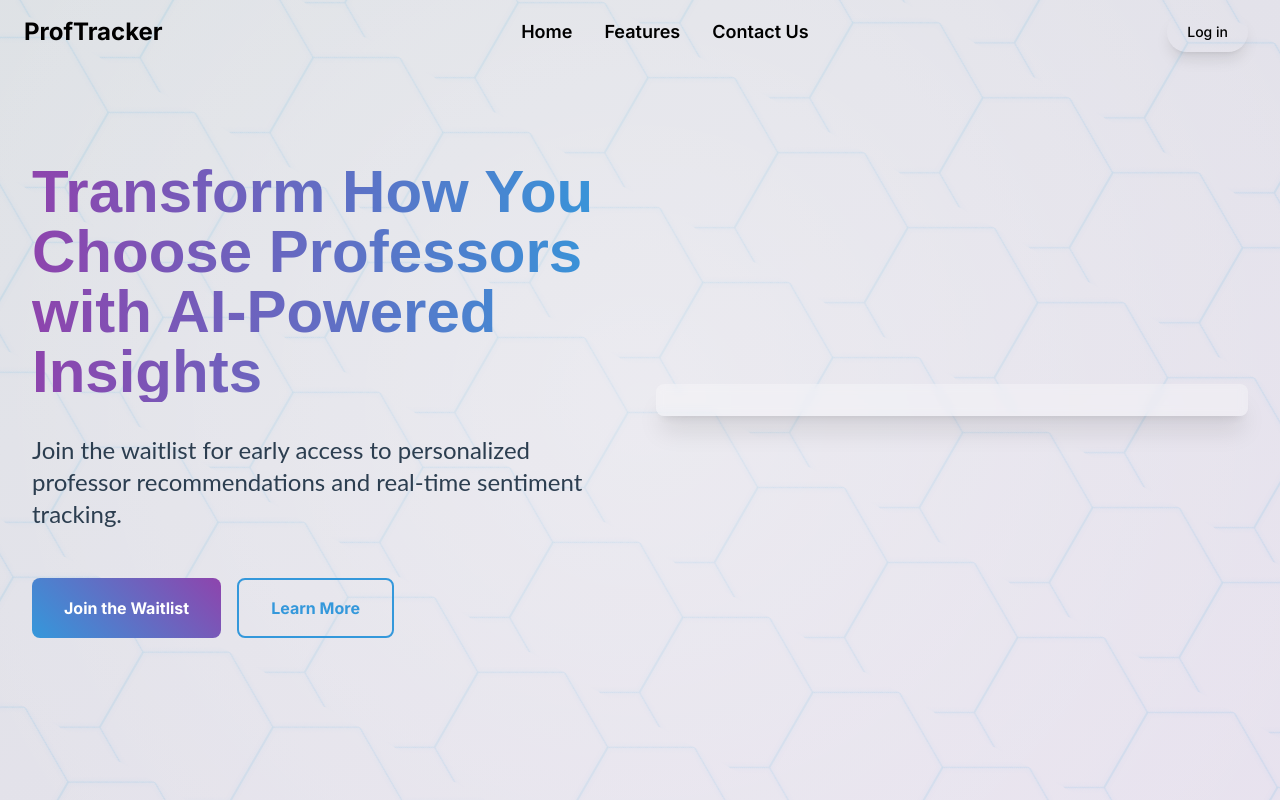
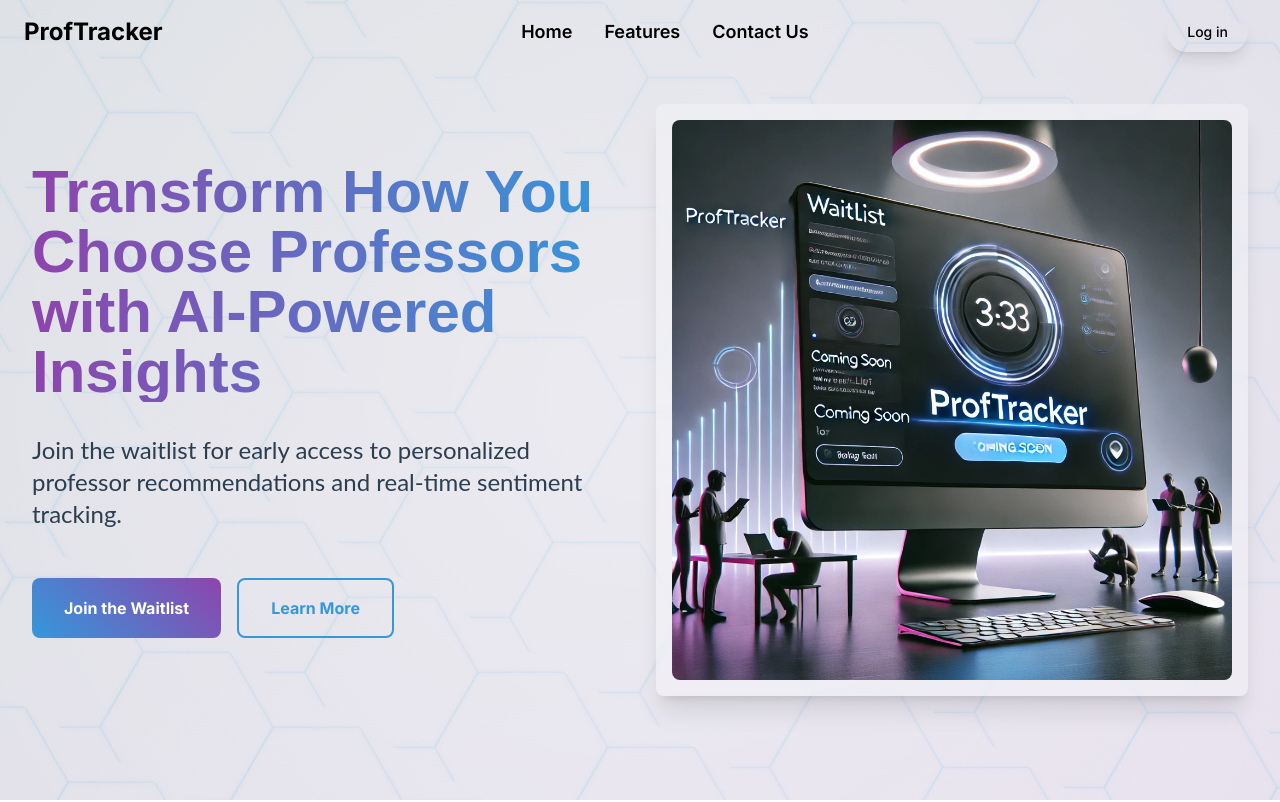
Before and after one commit to boxerarakelyan777/ProfMatcher, a Next.js app: page / in a window 1280 px wide. Shown: the top 802 px of the page. Built offline with nearby package versions, Linux system fonts and the light colour scheme; no server answers.

Commit message:
Hero Image

```diff
--- a/src/componenets/Hero.tsx
+++ b/src/componenets/Hero.tsx
@@ -177,9 +177,14 @@
               animate={{ opacity: 1, rotateY: 0 }}
               transition={{ duration: 1 }}
             >
-              {/* Add 3D app mockup here */}
+              {/* Add image from HeroSection folder in public */}
               <div className="bg-white rounded-lg shadow-xl p-4 backdrop-filter backdrop-blur-sm bg-opacity-30">
-                {/* Add mockup content with animations here */}
+                <img
+                /* Add mockup content with animations here */
+                  src="/HeroSection/Hero.png"
+                  alt="App Mockup"
+                  className="w-full h-auto rounded-lg"
+                />
               </div>
             </motion.div>
           </div>
```
Also changed, not shown: public/HeroSection/Hero.png (added), 1 other file (tests, documents, lock files or other folders).
